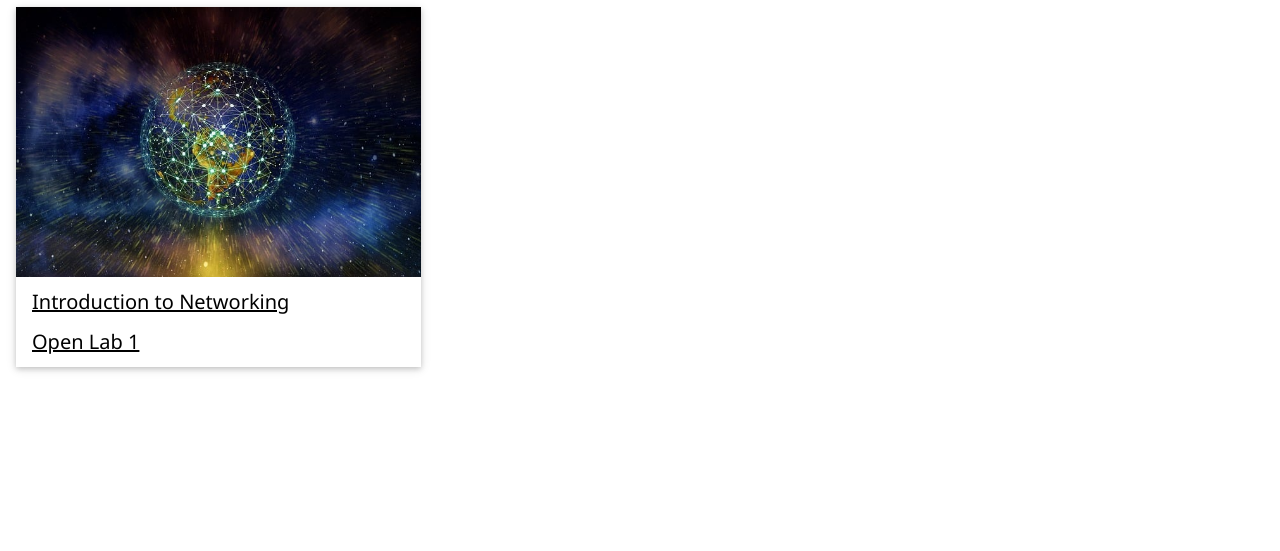
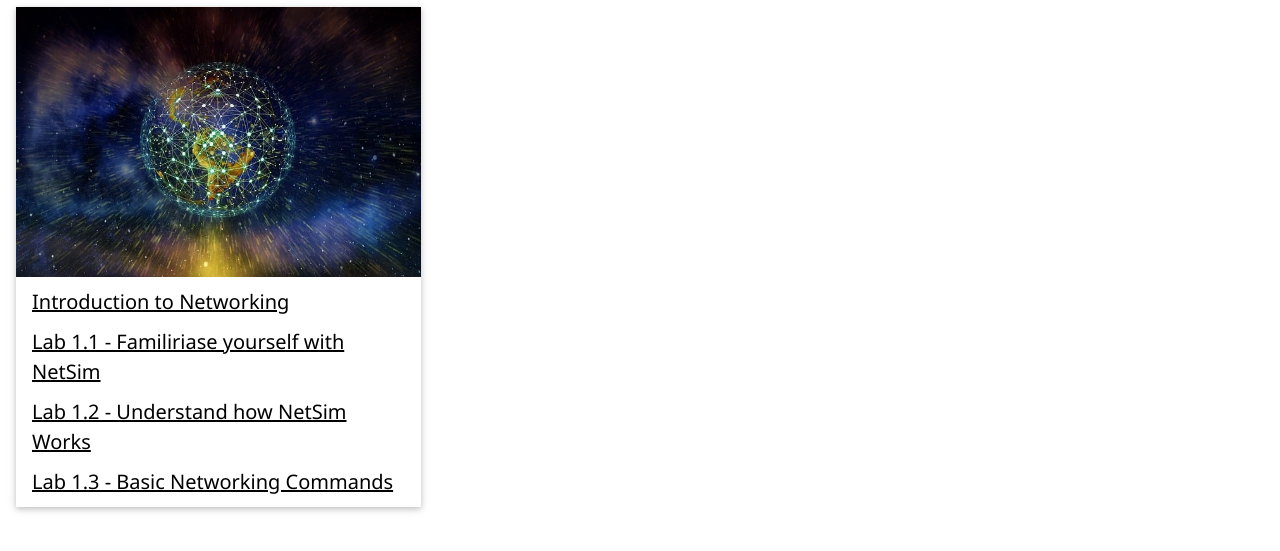
Before and after one commit to lourman/U10814, a plain HTML site: page index.html in a window 1280 px wide. Shown: the part 83-634 px from the top of the page. Drawn offline with nearby package versions, Linux system fonts and the light colour scheme.

Commit message:
Added all Labs
Signed-off-by: Alexios Louridas <alexios.louridas@canterbury.ac.uk>

```diff
--- a/index.html
+++ b/index.html
@@ -16,7 +16,9 @@
 <img src="earth-ga61c161f3_640.jpg" style="width:100%">
 <div class="w3-container">
 <a target="_blank" href="https://slides.com/alexioslouridas/minimal-aaa246/fullscreen"><h4>Introduction to Networking</h4></a>
-<a href="Introduction-to-NetSim.pdf" target="_blank"><h4>Open Lab 1</h4></a>
+<a href="Introduction-to-NetSim.pdf" target="_blank"><h4>Lab 1.1 - Familiriase yourself with NetSim</h4></a>
+<a href="Understanding-Events-involved-in-NetSim-DES.pdf" target="_blank"><h4>Lab 1.2 - Understand how NetSim Works</h4></a>
+<a href="Understand-the-working-of-basic-networking-commands.pdf" target="_blank"><h4>Lab 1.3 - Basic Networking Commands</h4></a>
 </div>
 </div>
 </div>
```
Also changed, not shown: 2 other files.
